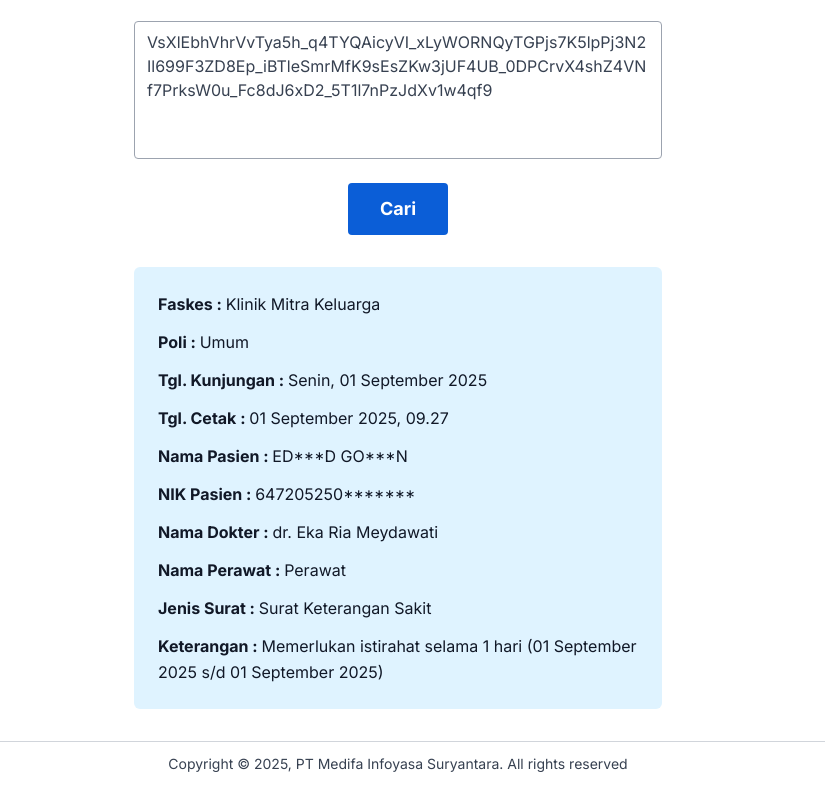
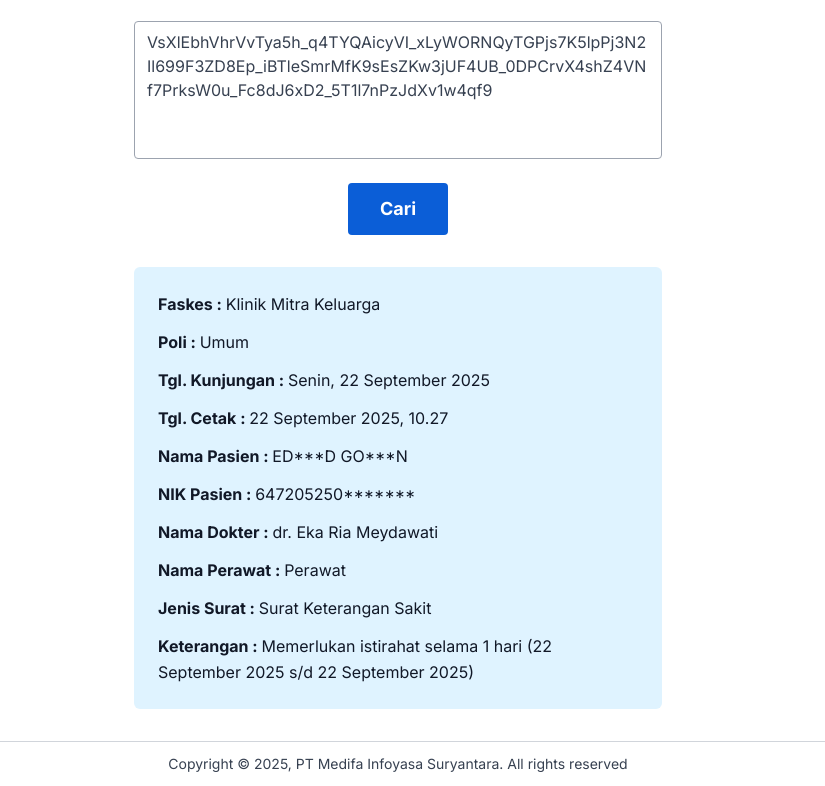
Before and after one commit to Rayung17/qrverify.doctortool.id, a plain HTML site: page index.html in a window 1280 px wide. Shown: the part 187-973 px from the top of the page, without its empty margins (242-1067 px from the left). Drawn offline with nearby package versions, Linux system fonts and the light colour scheme.

Commit message:
Update index.html

```diff
--- a/index.html
+++ b/index.html
@@ -60,7 +60,7 @@
      <span class="font-extrabold">
       :
      </span>
-     Senin, 01 September 2025
+     Senin, 22 September 2025
     </p>
     <p>
      <span class="font-extrabold">
@@ -69,7 +69,7 @@
      <span class="font-extrabold">
       :
      </span>
-     01 September 2025, 09.27
+     22 September 2025, 10.27
     </p>
     <p>
      <span class="font-extrabold">
@@ -124,7 +124,7 @@
       :
      </span>
      Memerlukan istirahat
-        selama 1 hari (01 September 2025 s/d 01 September 2025)
+        selama 1 hari (22 September 2025 s/d 22 September 2025)
     </p>
    </section>
   </main>
```
